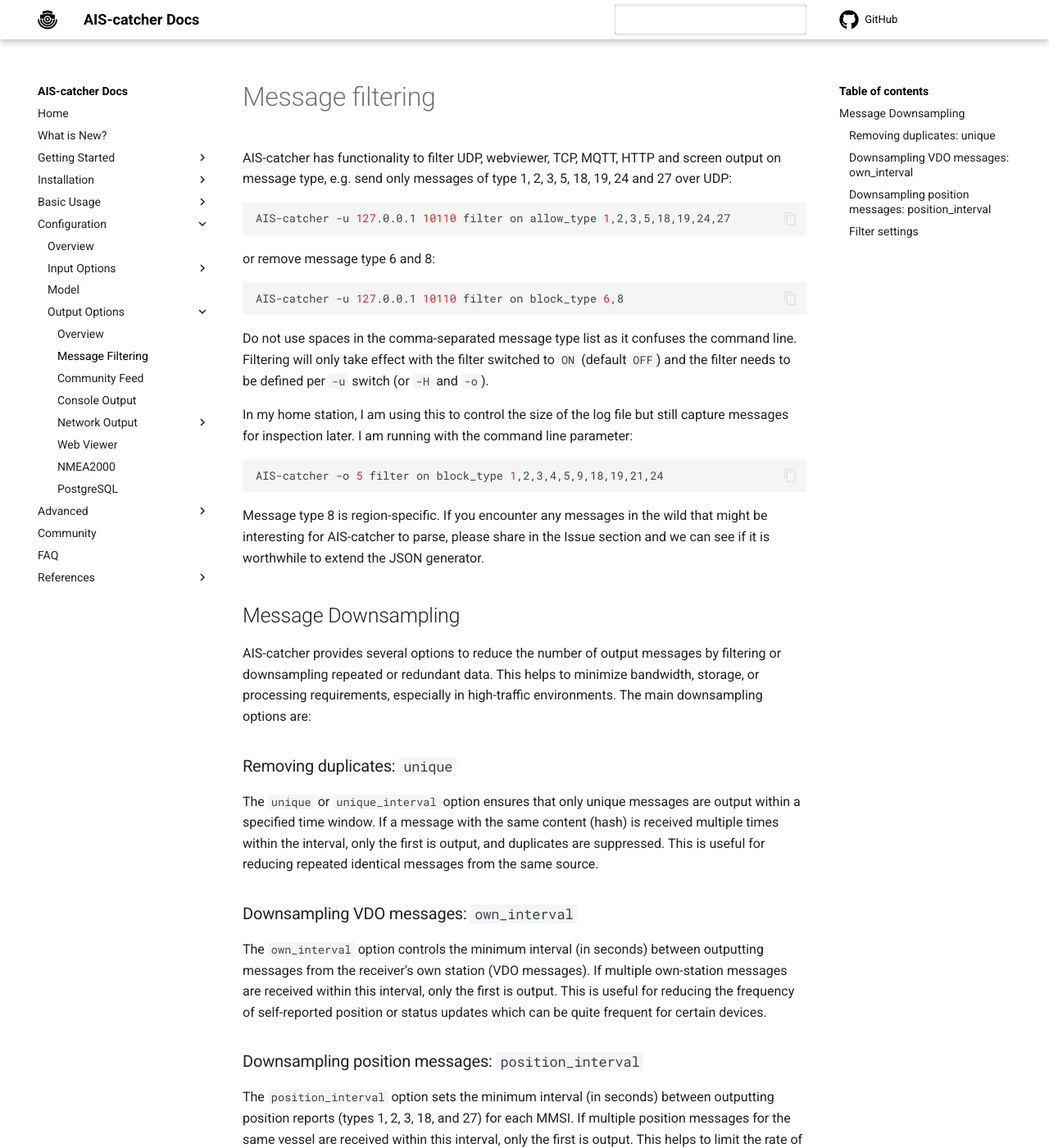
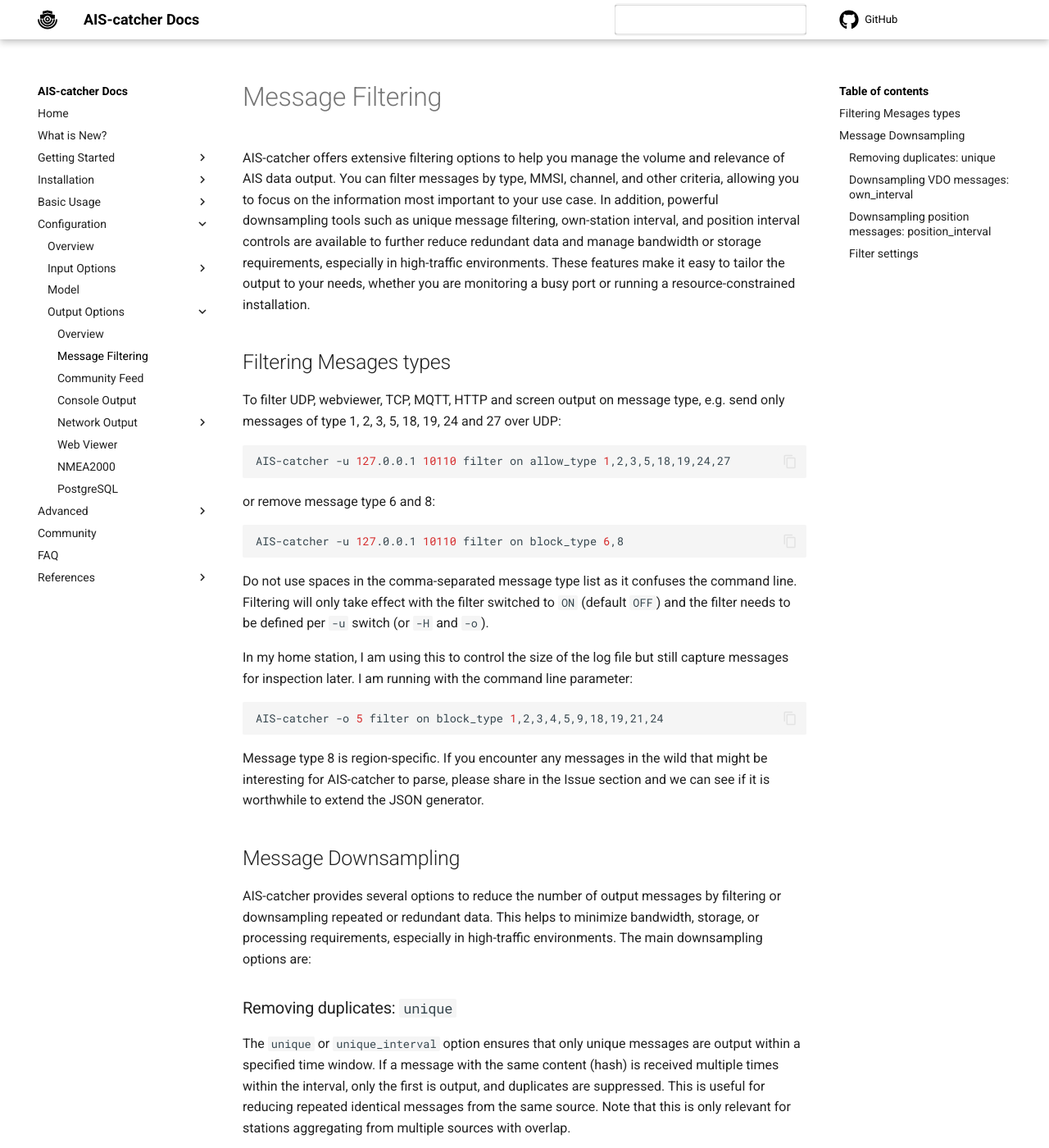
Before and after one commit to jvde-github/AIS-catcher-docs, an MkDocs documentation site: the page built from docs/configuration/output/message-filtering.md, in a window 1280 px wide and 1400 px high. Shown: the whole window at 82% size. Built offline with MkDocs 1.6.1 and Material for MkDocs 9.7.7, drawn with Linux system fonts in a browser that asks for light colours; comment, search, counter and statistics services are not loaded; some of the changed text lies outside the part shown.

Commit message:
add examples on filtering

````diff
--- a/docs/configuration/output/message-filtering.md
+++ b/docs/configuration/output/message-filtering.md
@@ -1,6 +1,11 @@
-# Message filtering
 
-AIS-catcher has functionality to filter UDP, webviewer, TCP, MQTT, HTTP and screen output on message type, e.g. send only messages of type 1, 2, 3, 5, 18, 19, 24 and 27 over UDP:
+# Message Filtering
+
+AIS-catcher offers extensive filtering options to help you manage the volume and relevance of AIS data output. You can filter messages by type, MMSI, channel, and other criteria, allowing you to focus on the information most important to your use case. In addition, powerful downsampling tools such as unique message filtering, own-station interval, and position interval controls are available to further reduce redundant data and manage bandwidth or storage requirements, especially in high-traffic environments. These features make it easy to tailor the output to your needs, whether you are monitoring a busy port or running a resource-constrained installation.
+
+
+## Filtering Mesages types
+To filter UDP, webviewer, TCP, MQTT, HTTP and screen output on message type, e.g. send only messages of type 1, 2, 3, 5, 18, 19, 24 and 27 over UDP:
 
 ```bash
 AIS-catcher -u 127.0.0.1 10110 filter on allow_type 1,2,3,5,18,19,24,27
@@ -23,15 +28,35 @@
 
 ### Removing duplicates: `unique`
 
-The `unique` or `unique_interval` option ensures that only unique messages are output within a specified time window. If a message with the same content (hash) is received multiple times within the interval, only the first is output, and duplicates are suppressed. This is useful for reducing repeated identical messages from the same source.
+The `unique` or `unique_interval` option ensures that only unique messages are output within a specified time window. If a message with the same content (hash) is received multiple times within the interval, only the first is output, and duplicates are suppressed. This is useful for reducing repeated identical messages from the same source. Note that this is only relevant for stations aggregating from multiple sources with overlap.
+
+Example:
+
+```bash
+AIS-catcher -o 1 unique on
+```
 
 ### Downsampling VDO messages: `own_interval`
 
 The `own_interval` option controls the minimum interval (in seconds) between outputting messages from the receiver's own station (VDO messages). If multiple own-station messages are received within this interval, only the first is output. This is useful for reducing the frequency of self-reported position or status updates which can be quite frequent for certain devices.
 
+```bash
+AIS-catcher -O 123456789 -o 1 own_interval 10
+```
+
+Default is switched off:
+
+```bash
+AIS-catcher -O 123456789 -o 1 own_interval false
+```
+
 ### Downsampling position messages: `position_interval`
 
 The `position_interval` option sets the minimum interval (in seconds) between outputting position reports (types 1, 2, 3, 18, and 27) for each MMSI. If multiple position messages for the same vessel are received within this interval, only the first is output. This helps to limit the rate of position updates for each vessel which are typically the most frequent messages.
+
+```bash
+AIS-catcher -u localhost 5012 position_interval 30
+```
 
 These options can be combined to fine-tune the output rate and avoid redundant data, depending on your use case and requirements.
 
````
